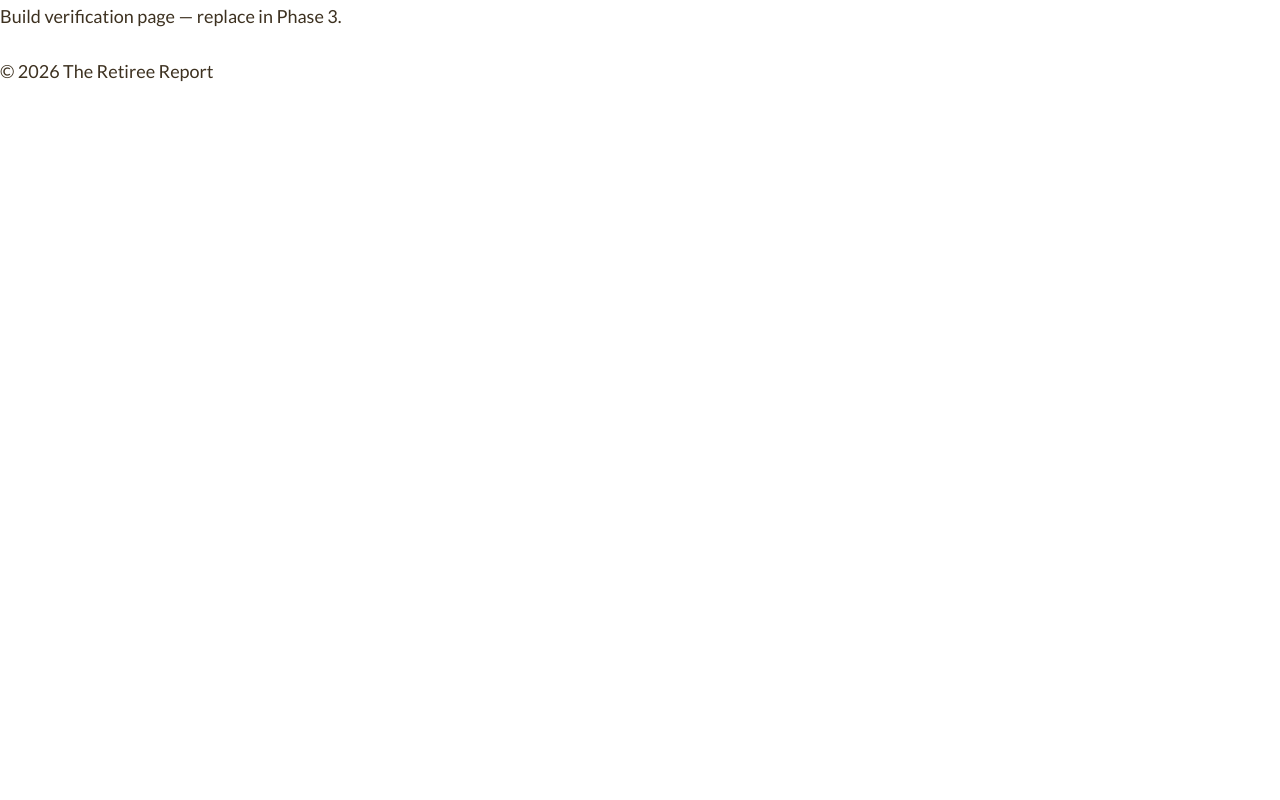
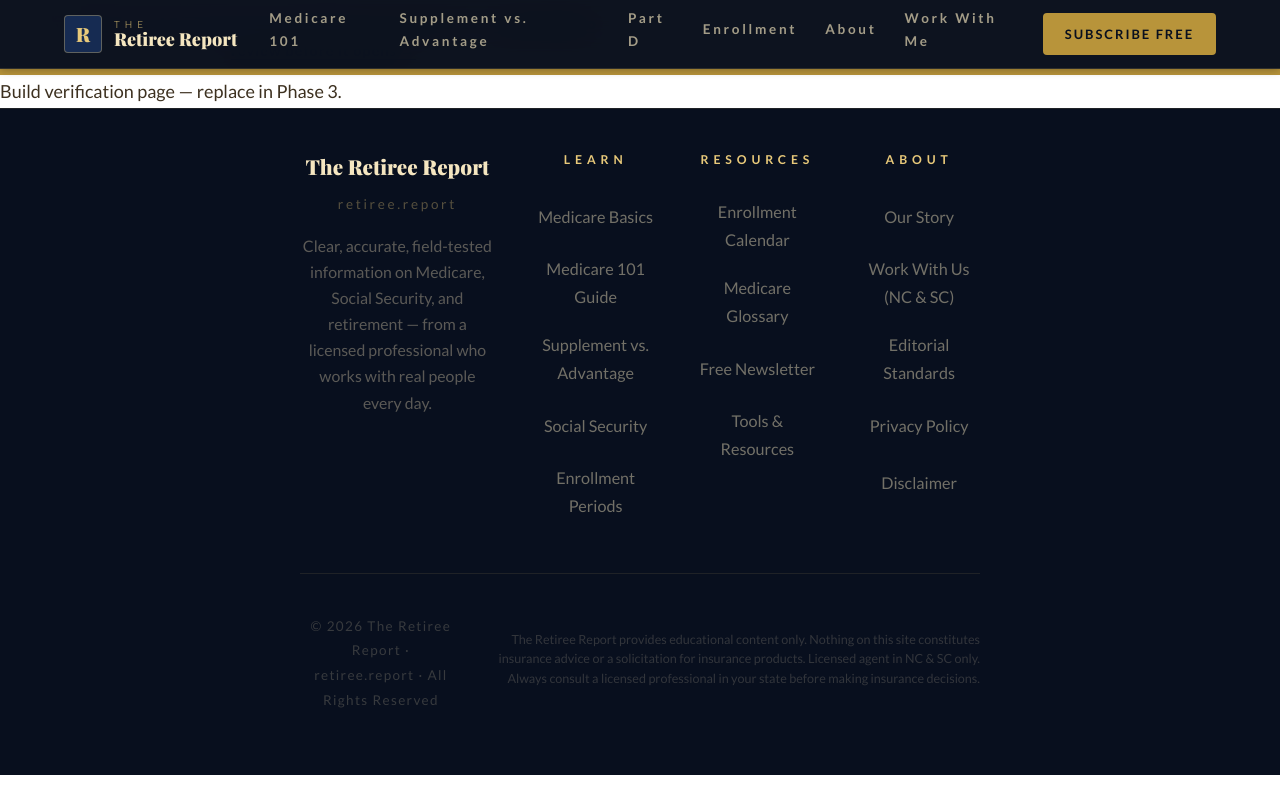
Before and after one commit to timwinslow6121-gif/retiree-report, an Eleventy site: page src/index.njk in a window 1280 px wide. Built offline with nearby package versions, Linux system fonts and the light colour scheme; Eleventy itself is replaced by a stand-in of ours; files that its build step writes are made by us from their sources; a web font is replaced by a local one.

Commit message:
feat(02-02): create page.njk content wrapper chaining to base.njk
- Front-matter layout: base.njk wires the layout chain
- <main id="main-content"> provides skip-nav target
- <div class="page-content"> wraps rendered page content
- {{ content | safe }} renders page template output inside wrapper
- Layout chain page.njk -> base.njk verified end-to-end via build

```diff
--- a/src/_includes/layouts/page.njk
+++ b/src/_includes/layouts/page.njk
@@ -1,16 +1,8 @@
-<!DOCTYPE html>
-<html lang="en">
-<head>
-  <meta charset="UTF-8">
-  <meta name="viewport" content="width=device-width, initial-scale=1.0">
-  <title>{{ title }} | {{ site.siteName }}</title>
-  <link rel="stylesheet" href="/assets/css/main.css">
-  <link rel="stylesheet" href="/assets/css/pages.css">
-</head>
-<body>
-  {{ content | safe }}
-  <footer>
-    <p>&copy; {{ site.currentYear }} {{ site.siteName }}</p>
-  </footer>
-</body>
-</html>
+---
+layout: base.njk
+---
+<main id="main-content">
+  <div class="page-content">
+    {{ content | safe }}
+  </div>
+</main>
```
